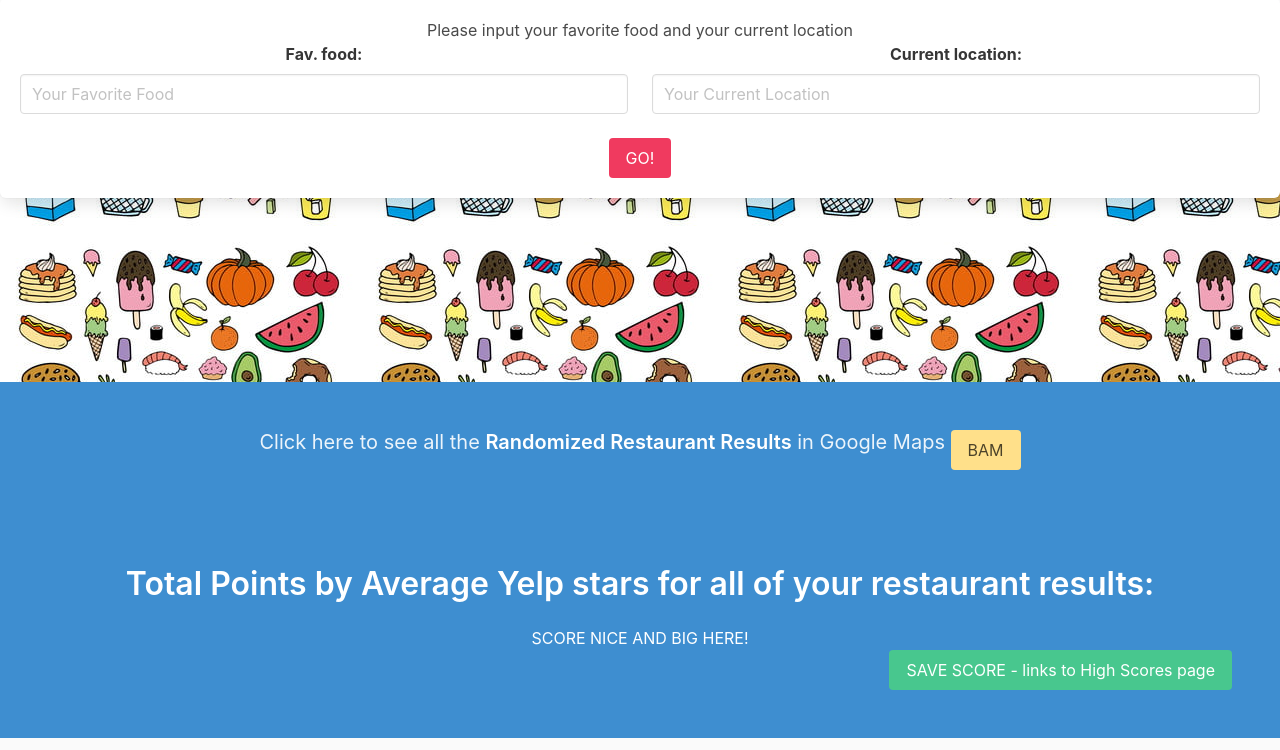
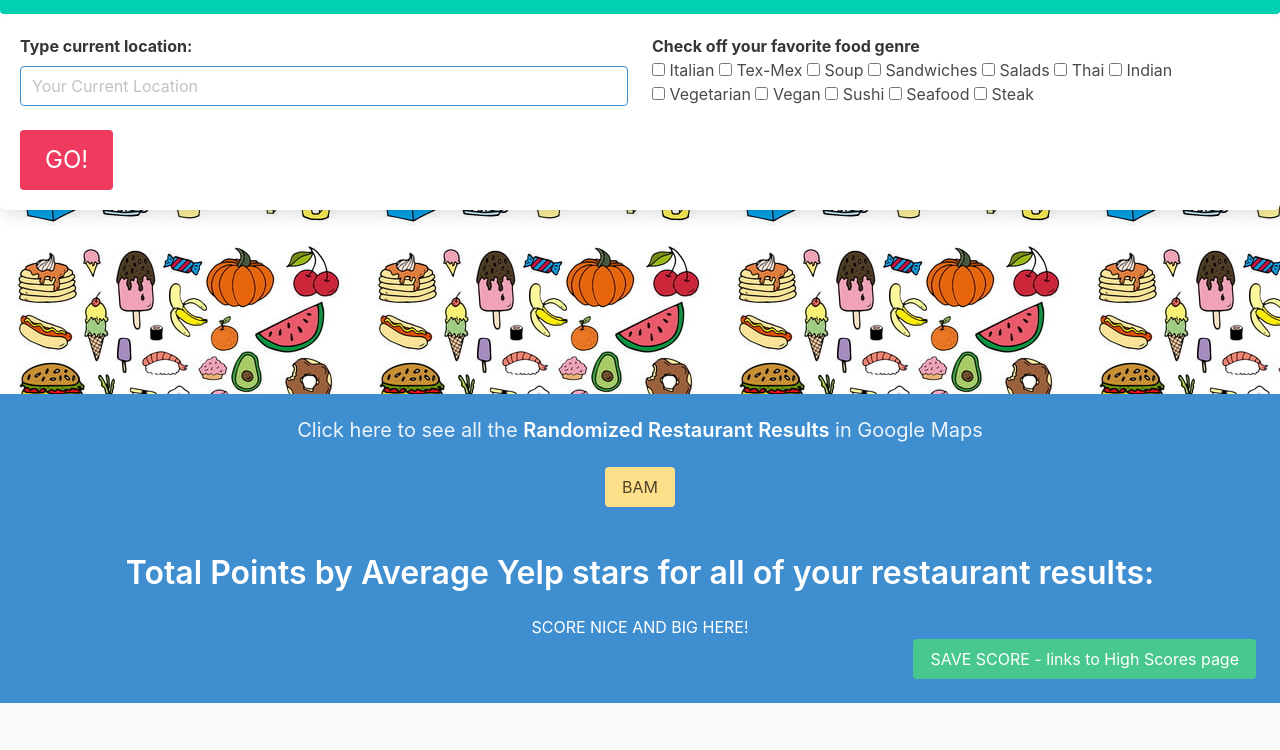
Before and after one commit to janekv20/drink-recipe-game, a plain HTML site: page index.html in a window 1280 px wide. Shown: the part 126-876 px from the top of the page. Drawn offline with nearby package versions, Linux system fonts and the light colour scheme.

Commit message:
added welcome modal and food genre check boxes

```diff
--- a/index.html
+++ b/index.html
@@ -14,49 +14,105 @@
                 <header>
                     <h1 class="header" style="font-size: 40px;"><strong>REALLY Fun Restaurant Game</strong></h1>
                     <div class="welcome">
-                        <p>Welcome to the game. This game uses Yelp to randomly select restaurants; you gain points based on the average Yelp rating. See how high you can get!</p>
+                        <button class="button is-danger" id="welcomeModal">What the heck is happening?!</button>
                     </div>
                 </header>
             </div>
         </div>
-        <!-- maybe this should be a modal? -->
-        <form class="box" style="text-align: center">
-            <div class="field">
-                <p>Please input your favorite food and your current location</p>
-                <div class="columns">
-                    <div class="column is-half">
-                        <label class="label">Fav. food:</label>
-                        <div class="control">
-                            <input class="input" type="text" placeholder="Your Favorite Food"></input>
-                        </div>
-                    </div>
-                    <div class="column is-half">
-                        <label class="label">Current location:</label>
-                        <div class="control">
-                            <input class="input" type="text" placeholder="Your Current Location"/>
-                        </div>
+
+        <form class="box">
+            <div class="columns">
+                <!-- <p>Please tell us your current location</p> -->
+                <div class="column is-half">
+                    <label class="label">Type current location:</label>
+                    <div class="control">
+                        <input class="input is-info" type="text" placeholder="Your Current Location"/>
                     </div>
                 </div>
-                <button type="submit" class="button is-danger is-hovered">GO!</button>
+                <div class="column is-half">
+                    <h2><strong>Check off your favorite food genre</strong></h2>
+                    <label class="checkbox">
+                        <input type="checkbox">
+                            Italian
+                        </input>
+                    </label>
+                    <label class="checkbox">
+                        <input type="checkbox">
+                            Tex-Mex
+                        </input>
+                    </label>
+                    <label class="checkbox">
+                        <input type="checkbox">
+                            Soup
+                        </input>
+                    </label>
+                    <label class="checkbox">
+                        <input type="checkbox">
+                            Sandwiches
+                        </input>
+                    </label>
+                    <label class="checkbox">
+                        <input type="checkbox">
+                            Salads
+                        </input>
+                    </label>
+                    <label class="checkbox">
+                        <input type="checkbox">
+                            Thai
+                        </input>
+                    </label>
+                    <label class="checkbox">
+                        <input type="checkbox">
+                            Indian
+                        </input>
+                    </label>
+                    <label class="checkbox">
+                        <input type="checkbox">
+                            Vegetarian
+                        </input>
+                    </label>
+                    <label class="checkbox">
+                        <input type="checkbox">
+                            Vegan
+                        </input>
+                    </label>
+                    <label class="checkbox">
+                        <input type="checkbox">
+                            Sushi
+                        </input>
+                    </label>
+                    <label class="checkbox">
+                        <input type="checkbox">
+                            Seafood
+                        </input>
+                    </label>
+                    <label class="checkbox">
+                        <input type="checkbox">
+                            Steak
+                        </input>
+                    </label>
+                </div>
             </div>
+            <button type="submit" class="button is-danger is-hovered is-large">GO!</button>
         </form>
             <div class="hero" style="padding: 2rem">
                 <div class="hero-body has-text-centered">
                     <!-- <p class="title">RESULTS</p> -->
                 </div>
             </div>
-            <section class="hero is-info">
+            <section class="hero is-info is-small">
                 <div class="hero-body has-text-centered">
                     <p class="subtitle">
                     Click here to see all the <strong>Randomized Restaurant Results</strong> in Google Maps
-                        <button class="button is-warning">BAM</button>
                     </p>
+                    <button class="button is-warning">BAM</button>
                 </div>
                 <section class="hero is-info">
                     <div class="hero-body">
                         <p class="title" style="text-align: center">
                             Total Points by Average Yelp stars for all of your restaurant results:
                         </p>
+                        <!-- make the following p dynamic -->
                         <p class="score" style="text-align: center;">SCORE NICE AND BIG HERE!</p>
                         <button class="button is-success is-hover is-pulled-right">SAVE SCORE - links to High Scores page</button>
                     </div>
@@ -66,6 +122,29 @@
             </section>
         </div>
     </div>
+
+    <!-- modal -->
+    <div class="modal">
+        <div class="modal-background"></div>
+        <div class="modal-content has-background-white py-5 px-5">
+            <h3 class="title mb-6">Welcome to the Yelp Restaurant Game. It's really fun. This game uses Yelp to randomly select restaurants; you gain points based on the average Yelp rating. See how high you can get!</h3>
+        </div>
+    </div>
+
+    <!-- modal script -->
+    <script>
+        const welcomeModalButton = document.querySelector("#welcomeModal");
+        const modalBg = document.querySelector(".modal-background");
+        const modal = document.querySelector(".modal");
+
+        welcomeModalButton.addEventListener('click', () => {
+            modal.classList.add("is-active");
+        });
+
+        modalBg.addEventListener('click', () => {
+            modal.classList.remove("is-active");
+        })
+    </script>
 
     <!-- footer -->
     <footer class="footer">
```
Also changed, not shown: script.js (+7 -0 lines).
